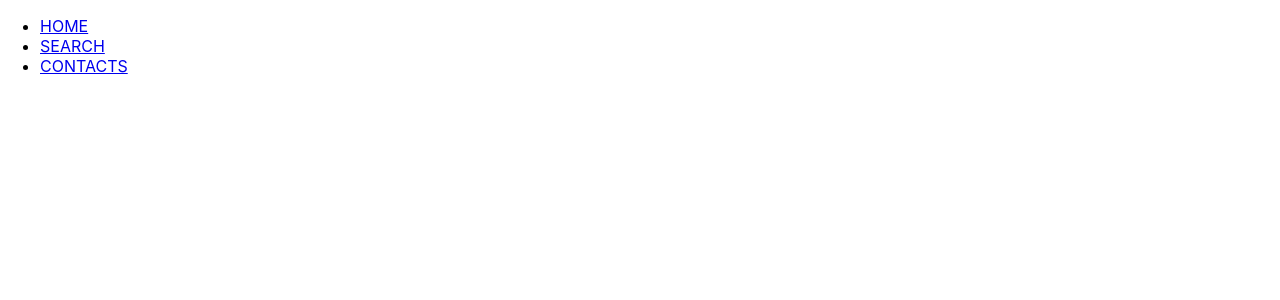
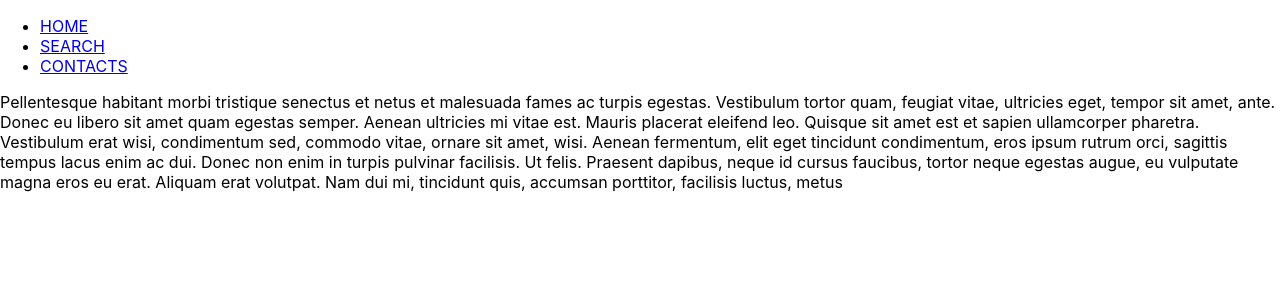
Before and after one commit to Otuyanyangayi/DictionaryApp, a React (Create React App) app: page / in a window 1280 px wide. Shown: the top 300 px of the page. Built offline with nearby package versions, Linux system fonts and the light colour scheme; the HTML template or start-up script is replaced by a standard one.

Commit message:
create home component

```diff
--- a/src/App.js
+++ b/src/App.js
@@ -1,6 +1,7 @@
 import React from "react";
 import Navbar from "./components/NavBar";
 import { BrowserRouter as Router, Routes, Route } from 'react-router-dom'
+import Home from "./components/Home";
 
 
 function App() {
@@ -9,7 +10,10 @@ function App() {
       <div>
         <Navbar/>
       </div>
+      <Routes>
+        <Route exact path="/" element={<Home/>}></Route>
 
+      </Routes>
 
 
     </Router>
--- /dev/null
+++ b/src/components/Home.js
@@ -0,0 +1,11 @@
+import React from "react";
+
+function Home(){
+    return(
+        <div>
+        <p>Pellentesque habitant morbi tristique senectus et netus et malesuada fames ac turpis egestas. Vestibulum tortor quam, feugiat vitae, ultricies eget, tempor sit amet, ante. Donec eu libero sit amet quam egestas semper. Aenean ultricies mi vitae est. Mauris placerat eleifend leo. Quisque sit amet est et sapien ullamcorper pharetra. Vestibulum erat wisi, condimentum sed, commodo vitae, ornare sit amet, wisi. Aenean fermentum, elit eget tincidunt condimentum, eros ipsum rutrum orci, sagittis tempus lacus enim ac dui. Donec non enim in turpis pulvinar facilisis. Ut felis. Praesent dapibus, neque id cursus faucibus, tortor neque egestas augue, eu vulputate magna eros eu erat. Aliquam erat volutpat. Nam dui mi, tincidunt quis, accumsan porttitor, facilisis luctus, metus</p>
+        </div>
+    )
+}
+
+export default Home
```
